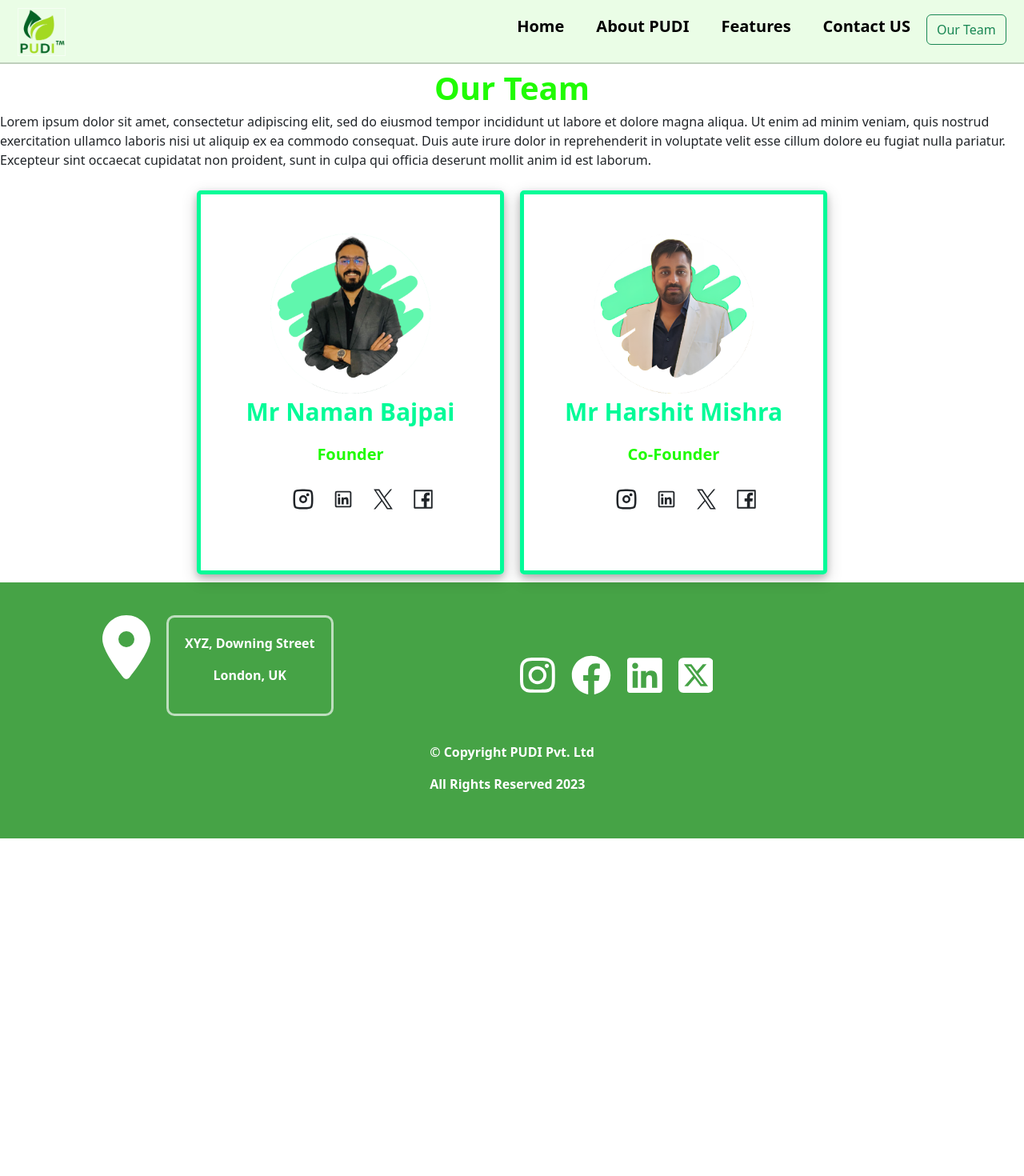
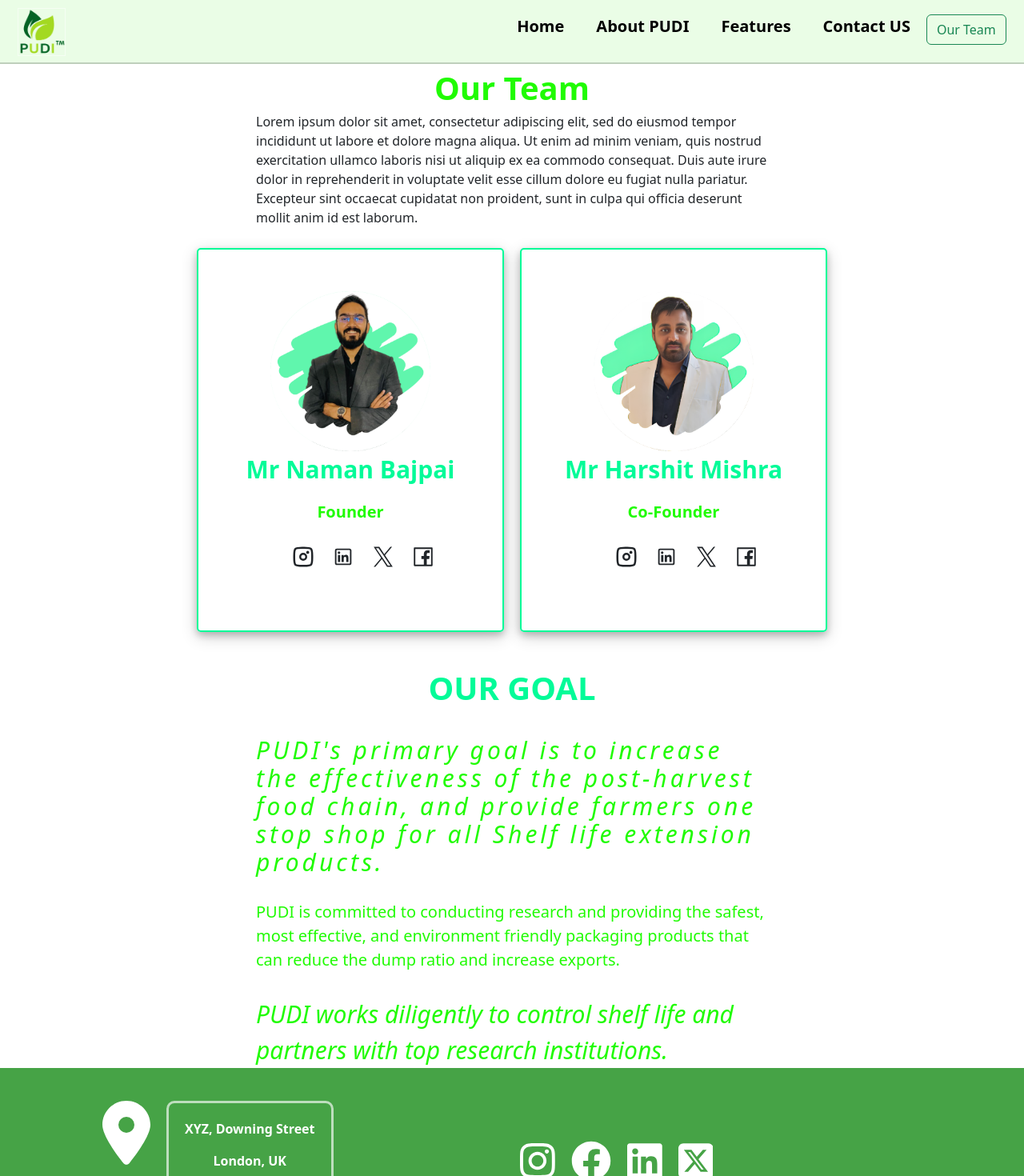
Before and after one commit to Hardikaz/PUDI, a React (Create React App) app in the folder pudi-app/: page /our-team in a window 1280 px wide. Shown: the top 1470 px of the page at 80% size. Before the commit the page ends 1048 px from the top, so only its background shows below. Built offline with nearby package versions, Linux system fonts and the light colour scheme.

Commit message:
Done some editting in our teams page

```diff
--- a/pudi-app/src/App.css
+++ b/pudi-app/src/App.css
@@ -688,7 +688,7 @@
 
   height: 60vh;
   width: 30vw;
-  border: 5px solid var(--theme_color);
+  border: 2px solid var(--theme_color);
   border-radius: 5px;
   margin: 10px;
   display: flex;
@@ -729,3 +729,63 @@
   height: 30px;
   width: 30px;
 }
+
+.OurTeam-para{
+  display: flex;
+  align-items: center;
+  justify-content: center;
+
+
+}
+.OurTeam-para p{
+  width: 50vw;
+
+}
+
+/* OUR GOAL */
+
+.OurGoal{
+  margin-top: 30px;
+  display: flex;
+   align-items: center;
+  flex-direction: column;
+}
+
+.OurGoal-heading{
+  text-align: center;
+  color: var(--theme_color);
+  font-size: 40px;
+  font-weight: bold;
+
+}
+
+.OurGoal-para-1{
+
+  margin-top: 30px;
+  width: 50vw;
+  color: var(--text_color);
+  font-size: 30px;
+  font-weight: 500;
+  letter-spacing: 4px;
+  line-height: 35px;
+  font-style: oblique;
+
+  }
+
+.OurGoal-para-2{
+
+  margin-top: 30px;
+  width: 50vw;
+  color: var(--text_color);
+  font-size: 20px;
+  font-weight: 400;
+  letter-spacing: 0px;
+}
+
+.OurGoal-para-3{
+  margin-top: 30px;
+  width: 50vw;
+  color: var(--text_color);
+  font-size: 30px;
+  font-style: italic;
+}
--- a/pudi-app/src/App.jsx
+++ b/pudi-app/src/App.jsx
@@ -21,8 +21,10 @@
     <div >
       <Navbar/>
       <Routes>
+        <Route path='/' element={<Content />}/>
         <Route path='/our-team' element={<OurTeam/>}/>
-        <Route path='/' element={<Content />}> </Route>
+
+
       </Routes>
       {/* <SectionBg/>
       <InfoSection
--- a/pudi-app/src/Components/ourTeam.jsx
+++ b/pudi-app/src/Components/ourTeam.jsx
@@ -7,7 +7,7 @@
        <>
         <div className="OurTeam-heading">Our Team</div>
         <div className="OurTeam">
-            <div>
+            <div className="OurTeam-para">
                 <p>Lorem ipsum dolor sit amet, consectetur adipiscing elit, sed do eiusmod tempor incididunt ut labore et dolore magna aliqua. Ut enim ad minim veniam, quis nostrud exercitation ullamco laboris nisi ut aliquip ex ea commodo consequat. Duis aute irure dolor in reprehenderit in voluptate velit esse cillum dolore eu fugiat nulla pariatur. Excepteur sint occaecat cupidatat non proident, sunt in culpa qui officia deserunt mollit anim id est laborum.</p>
             </div>
          <div className="OurTeam-members">
@@ -49,6 +49,22 @@
 
          </div>
         </div>
+
+        <div className="OurGoal">
+            <div className="OurGoal-heading">OUR GOAL</div>
+
+            <div className="OurGoal-para-1">PUDI's primary goal is to increase the effectiveness of the post-harvest food chain, and provide farmers one stop shop for all Shelf life extension products.</div>
+
+            <div className="OurGoal-para-2">
+            PUDI is committed to conducting research and providing the safest, most effective, and environment friendly packaging products that can reduce the dump ratio and increase exports.
+            </div>
+
+            <div className="OurGoal-para-3">
+            PUDI works diligently to control shelf life and partners with top research institutions.
+            </div>
+
+
+        </div>
        </>
     )
 }
```
